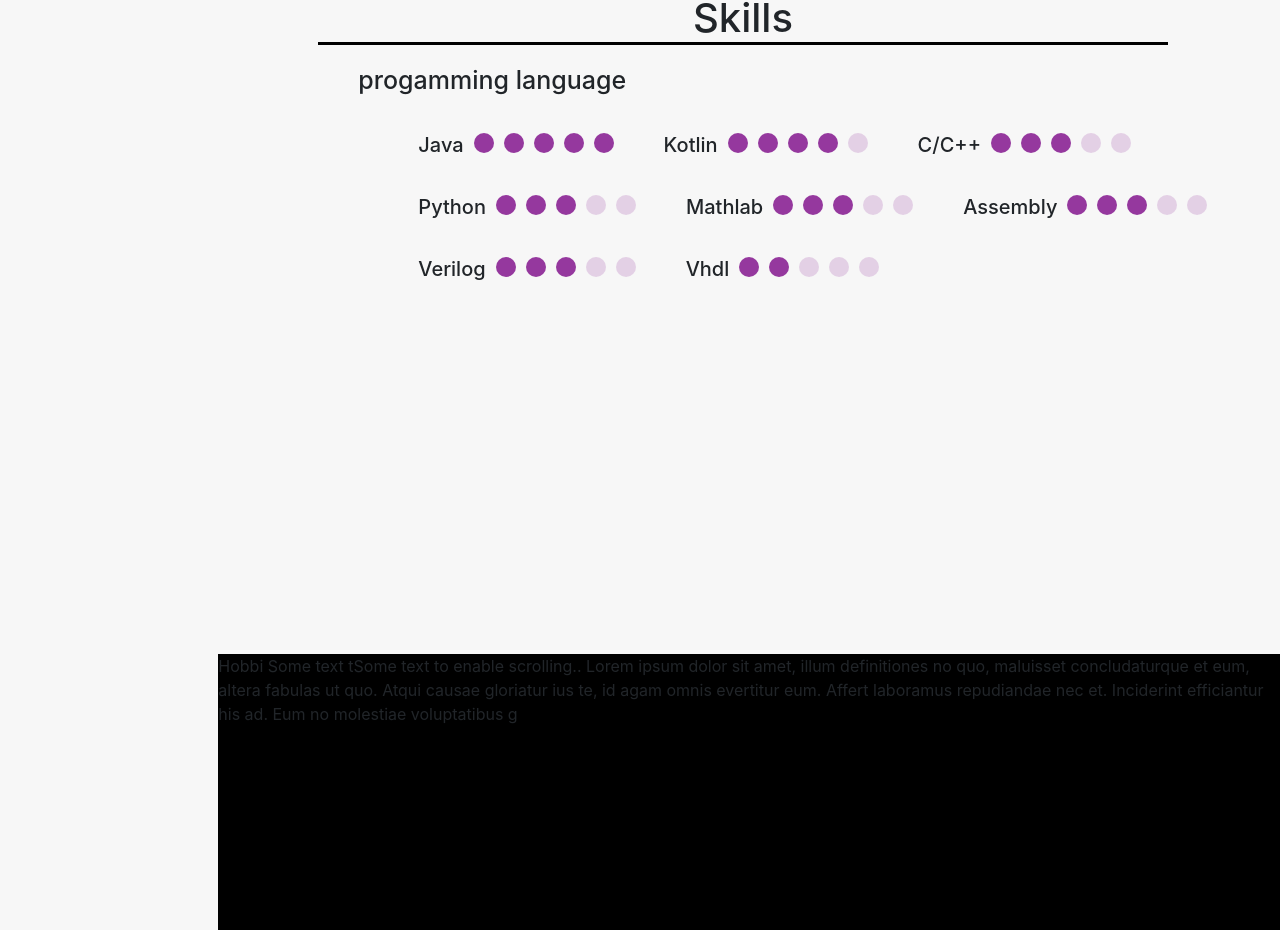
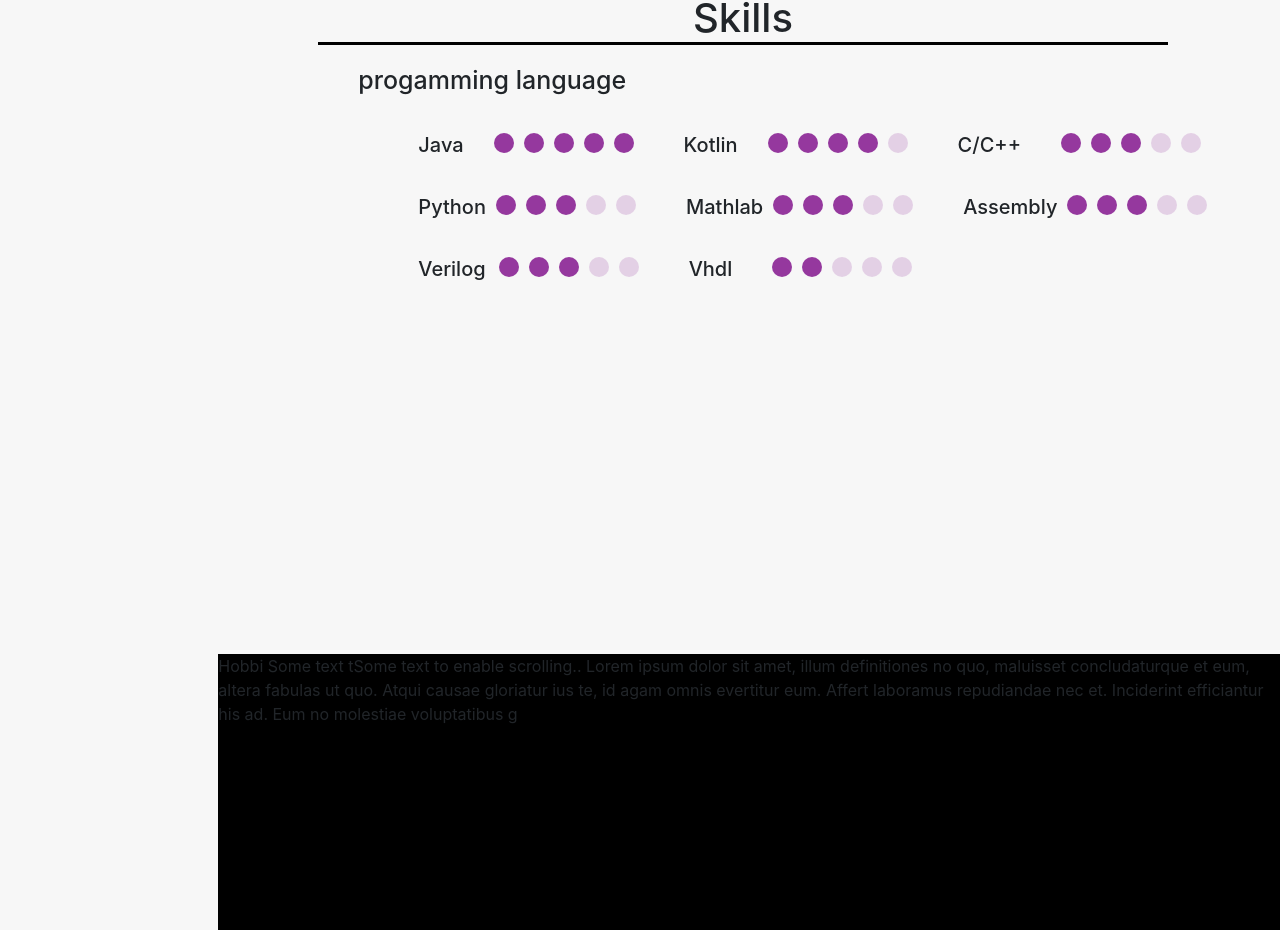
Before and after one commit to kamyab78/Resume_education, a React (Create React App) app in the folder resume/: page / in a window 1280 px wide. Shown: the part 3278-4208 px from the top of the page. Built offline with nearby package versions, Linux system fonts and the light colour scheme.

Commit message:
Add aligin

```diff
--- a/resume/src/Landing/Landing.js
+++ b/resume/src/Landing/Landing.js
@@ -89,7 +89,7 @@ class Landing extends Component {
 <div className='row_one'>
     <div className='java'>
     <h1>Java</h1>
-    <div className='one'></div>
+    <div className='one' style={{marginLeft:'30px'}}></div>
     <div className='two'></div>
     <div className='three'></div>
     <div className='four'></div>
@@ -97,7 +97,7 @@ class Landing extends Component {
 </div>
 <div className='kotlin'>
     <h1>Kotlin</h1>
-    <div className='one'></div>
+    <div className='one' style={{marginLeft:'30px'}}></div>
     <div className='two'></div>
     <div className='three'></div>
     <div className='four'></div>
@@ -105,7 +105,7 @@ class Landing extends Component {
 </div>
 <div className='cpp'>
     <h1>C/C++</h1>
-    <div className='one'></div>
+    <div className='one' style={{marginLeft:'40px'}}></div>
     <div className='two'></div>
     <div className='three'></div>
     <div className='four' style={{backgroundColor:'rgb(149, 56, 158,0.2)'}}></div>
@@ -143,7 +143,7 @@ class Landing extends Component {
 <div className='row_one'>
     <div className='java'>
     <h1>Verilog</h1>
-    <div className='one'></div>
+    <div className='one' style={{marginLeft:'13px'}}></div>
     <div className='two'></div>
     <div className='three'></div>
     <div className='four' style={{backgroundColor:'rgb(149, 56, 158,0.2)'}}></div>
@@ -151,7 +151,7 @@ class Landing extends Component {
 </div>
 <div className='kotlin'>
     <h1>Vhdl</h1>
-    <div className='one'></div>
+    <div className='one' style={{marginLeft:'40px'}}></div>
     <div className='two'></div>
     <div className='three' style={{backgroundColor:'rgb(149, 56, 158,0.2)'}}></div>
     <div className='four' style={{backgroundColor:'rgb(149, 56, 158,0.2)'}}></div>
```
